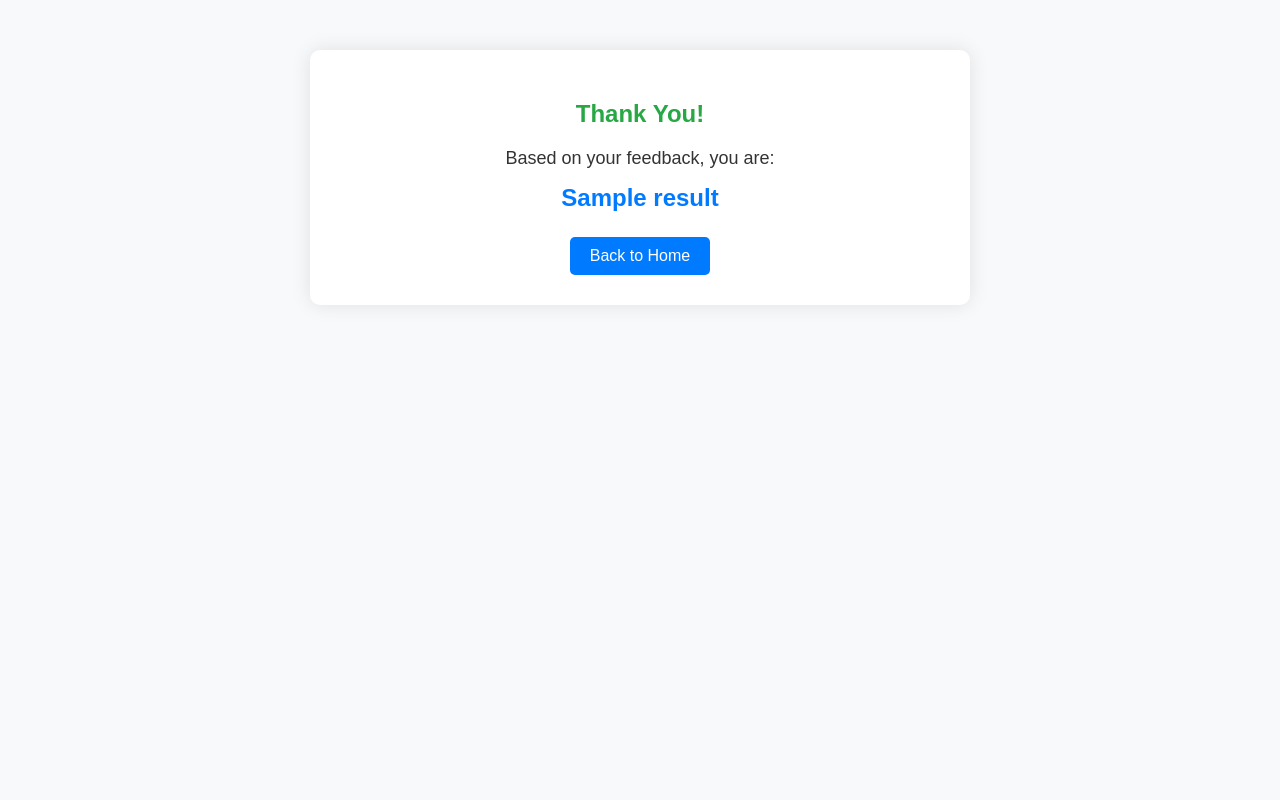
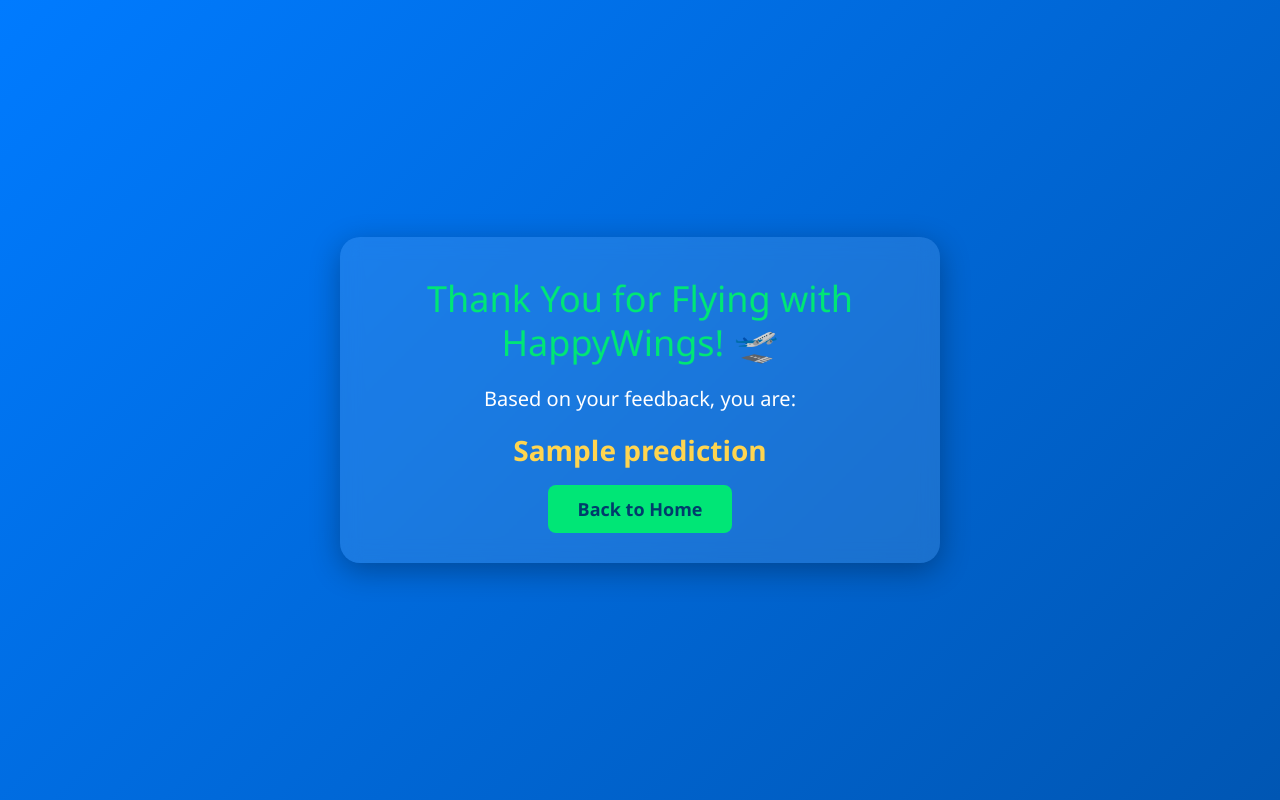
Before and after one commit to Mafaz5128/Web-Application---Predicting-Airline-Passenger-Satisfaction-Using-Machine-Learning-Model, a Flask app: template templates/output.html in a window 1280 px wide. Run offline with Flask 3, Linux system fonts and the light colour scheme; the template is opened without the code that fills it: most values are stand-ins (such as "Sample title", 1, 10 or a date in 2020); parts of the project's set-up code (start-up, migrations or seed data) failed here and were passed over.

Commit message:
Update output.html

```diff
--- a/templates/output.html
+++ b/templates/output.html
@@ -1,65 +1,75 @@
 <!DOCTYPE html>
 <html lang="en">
 <head>
-    <meta charset="UTF-8">
-    <meta name="viewport" content="width=device-width, initial-scale=1.0">
-    <title>Survey Prediction Result</title>
+  <meta charset="UTF-8" />
+  <meta name="viewport" content="width=device-width, initial-scale=1.0" />
+  <title>HappyWings - Thank You</title>
+  <link href="https://cdn.jsdelivr.net/npm/bootstrap@5.3.0-alpha1/dist/css/bootstrap.min.css" rel="stylesheet">
   <style>
     body {
-            font-family: Arial, sans-serif;
-            background-color: #f8f9fa;
+      background: linear-gradient(135deg, #007bff, #0056b3);
+      font-family: 'Segoe UI', Tahoma, Geneva, Verdana, sans-serif;
+      color: #fff;
+      display: flex;
+      align-items: center;
+      justify-content: center;
+      height: 100vh;
       margin: 0;
-            padding: 0;
     }
 
-        .container {
+    .thank-you-box {
+      background-color: rgba(255, 255, 255, 0.1);
+      backdrop-filter: blur(10px);
+      padding: 40px;
+      border-radius: 20px;
+      text-align: center;
+      box-shadow: 0 8px 30px rgba(0, 0, 0, 0.3);
       max-width: 600px;
-            margin: 50px auto;
-            padding: 30px;
-            background-color: #fff;
-            border-radius: 10px;
-            box-shadow: 0 0 20px rgba(0, 0, 0, 0.1);
-            text-align: center;
+      width: 90%;
     }
 
-        h2 {
-            color: #28a745; /* Green for thank you */
+    .thank-you-box h2 {
+      color: #00e676;
+      font-size: 36px;
       margin-bottom: 20px;
     }
 
-        p {
-            font-size: 18px;
-            color: #333;
+    .thank-you-box p {
+      font-size: 20px;
       margin-bottom: 15px;
+      color: #fff;
     }
 
     .result {
-            font-size: 24px;
-            font-weight: bold;
-            color: #007bff; /* Blue for result text */
+      font-size: 28px;
+      font-weight: 700;
+      color: #ffd54f;
+      margin-bottom: 25px;
     }
 
     .back-btn {
-            display: inline-block;
-            margin-top: 25px;
-            padding: 10px 20px;
-            background-color: #007bff;
-            color: #fff;
+      background-color: #00e676;
+      border: none;
+      color: #003c6c;
+      padding: 12px 30px;
+      font-size: 18px;
+      font-weight: bold;
+      border-radius: 8px;
       text-decoration: none;
-            border-radius: 5px;
-            transition: background-color 0.3s ease;
+      transition: all 0.3s ease;
     }
 
     .back-btn:hover {
-            background-color: #0056b3;
+      background-color: #00c853;
+      color: #fff;
     }
   </style>
 </head>
 <body>
-    <div class="container">
-        <h2>Thank You!</h2>
+  <div class="thank-you-box">
+    <h2>Thank You for Flying with HappyWings! 🛫</h2>
     <p>Based on your feedback, you are:</p>
-        <div class="result">{{ result }}</div>
+    <div class="result">{{ prediction }}</div>
     <a href="/" class="back-btn">Back to Home</a>
   </div>
 </body>
```
Lines whose indentation alone changed are shown as unchanged.
